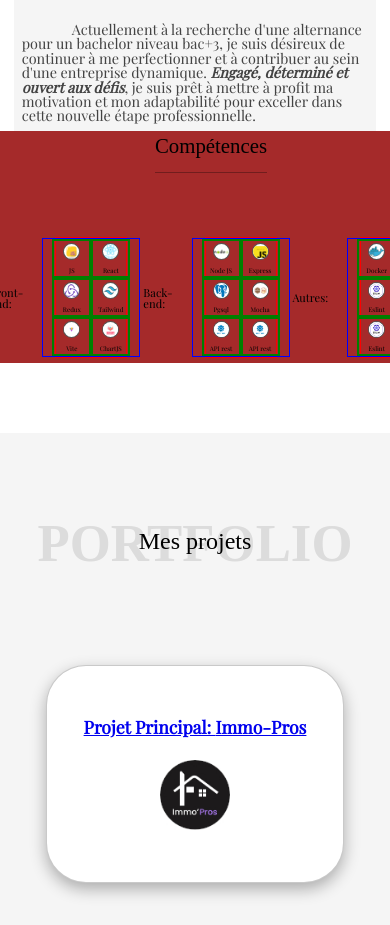
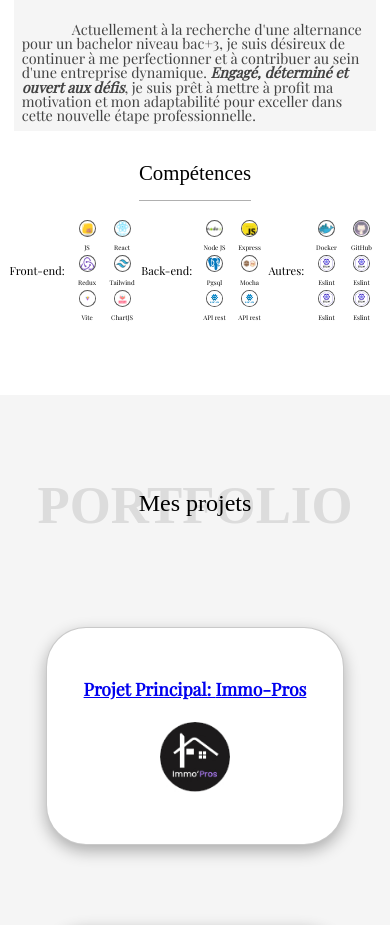
Before and after one commit to JordanSerafini/Cv-V2, a React (Vite) app: page / in a window 390 px wide. Shown: the part 1400-2325 px from the top of the page. Built offline with nearby package versions, Linux system fonts and the light colour scheme; a web font is replaced by a local one.

Commit message:
:construction: work in progress

```diff
--- a/src/App.css
+++ b/src/App.css
@@ -406,29 +406,21 @@ Mes contributions sur GitHub témoignent de mon engagement dans la communauté d
 }
 
 /* ---------------------------------- Page: Skill ---------------------------------- */
-.Skill {
-  height: 200px;
-  width: 92.8%;
-  display: flex;
-  justify-content: center;
-  align-items: center;
-  flex-direction: column;
-  margin-left: 40px;
-  margin-top: 5rem;
 
-}
 
 .Skill-Container-Title{
   font-size: 1.5rem;
 }
 
 .Skill-Title {
+  padding-top: 2rem;
+
   font-size: 2.2rem;
   padding-bottom: 1rem;
   border-bottom: solid rgba(0, 0, 0, 0.308) 1px;
 }
 
-.Skill-Full-Container {
+.Skill-2 {
   height: 100%;
   width: 90%;
   display: flex;
@@ -918,6 +910,10 @@ width: 50px;
     top: 14.5px;
     right: 17px;
     z-index: 100; /* Assurez-vous qu'il est au-dessus des autres éléments */
+    border: solid black 1px;
+    padding: 0.25rem;
+    border-radius: 20%;
+    background-color:rgba(255, 255, 255, 0.788);
   }
 
 
@@ -928,7 +924,7 @@ width: 50px;
   right: 0;
   width: 100vw;
   height: 8vh;
-  background-color:rgba(245, 245, 245, 0.945) ;
+  background-color:rgba(255, 255, 255, 0.788) ;
   display: flex;
   justify-content: space-evenly;
   align-items: center;
@@ -1022,22 +1018,18 @@ width: 50px;
 
 /* ------------------------------ COMPETENCE/SKILL ---------------------------------- */
 
-.Skill {
-  padding: 1rem;
+.Skill-2 {
   width: 100%;
-  background-color: brown;
-  height: 200px;
-  margin-left: 0px;
-  margin-top: 0rem;
   display: flex;
   justify-content: center;
   align-items: center;
-  flex-direction: row;
-  flex-wrap: wrap;
+  flex-direction: column;
+  gap:1rem;
 
 }
 
 .Skill-Title {
+  align-self: center;
   font-size: 1.3rem;
 }
 
@@ -1045,17 +1037,29 @@ width: 50px;
 
 }
 
+.Skill-Full-Container {
+
+}
+
 .Skill-List-Container {
   width: 100%;
-  gap: 1rem;
+  display: flex;
+  justify-content: center;
+  align-items: center;
+  flex-direction: row;
+  gap: 0;
 }
 
 .Skill-Container-Title {
   font-size: 0.7rem;
 }
 
+.Skill-Category {
+  gap:0.2rem;
+}
 .Skill-Scrolling-Container {
-  border: solid red 1px;
+  padding: 0.1rem;
+
   max-height: 100 ;
   max-width: 70px;
   height: 100%;
@@ -1076,7 +1080,6 @@ width: 50px;
 
   width: 6rem;
 
-  border: solid blue 1px;
   gap: 0px;
   animation-fill-mode: forwards;
   animation: none;
@@ -1084,7 +1087,6 @@ width: 50px;
 }
 
 .Skill-Logo-Container {
-  border: solid green 2px;
   height: 35px;
   width: 35px;
   font: 0.5rem;
--- a/src/App.jsx
+++ b/src/App.jsx
@@ -134,7 +134,7 @@ function App() {
       </div>
 
        {/* Logo pour afficher la navbar en version mobile */}
-       {showScroll && (
+       {showScroll && !showNavbar && (
         <>
           <div className="navbarToggleBtn">
             <img onClick={toggleNavbar} src={navbarLogo} alt="Afficher la navbar" />
--- a/src/Components/Skill.jsx
+++ b/src/Components/Skill.jsx
@@ -23,7 +23,7 @@ function SkillCategory({ title, skills }) {
   // Première liste de compétences sans modification
   const firstListSkills = skills.map((skill, index) => (
     <div className="Skill-Logo-Container" key={`first-${index}`}>
-      <img src={skill.logo} alt={skill.name} />
+      <img src={skill.logo} alt={skill.logo} />
       <p className="Skill-Name">{skill.name}</p>
     </div>
   ));
@@ -31,7 +31,7 @@ function SkillCategory({ title, skills }) {
   // Seconde liste de compétences avec une classe supplémentaire
   const secondListSkills = skills.map((skill, index) => (
     <div className={`Skill-Logo-Container List-2`} key={`second-${index}`}>
-      <img src={skill.logo} alt={skill.name} />
+      <img src={skill.logo} alt={skill.logo} />
       <p className="Skill-Name">{skill.name}</p>
     </div>
   ));
@@ -87,8 +87,7 @@ function Skill() {
   ];
 
   return (
-    <div className="Skill">
-      <div className="Skill-Full-Container">
+      <div className="Skill-2">
         <h2 className="Skill-Title">Compétences</h2>
         <div className="Skill-List-Container">
           <SkillCategory title="Front-end" skills={frontendSkills} />
@@ -96,7 +95,6 @@ function Skill() {
           <SkillCategory title="Autres" skills={otherSkills} />
         </div>
       </div>
-    </div>
   );
 }
 
```
